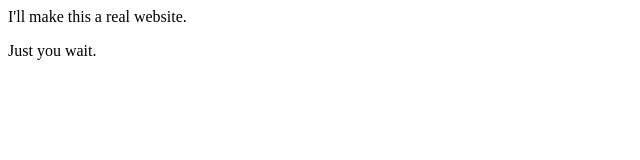
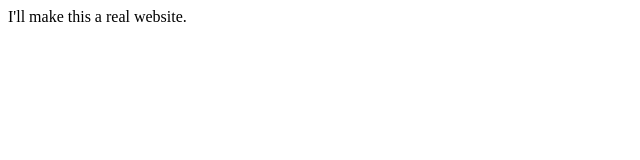
Before and after one commit to tigerfixes/shittyblog, a plain HTML site: page index.html in a window 1280 px wide. Shown: the full height of the page, 0-640 px from the left. Drawn offline with Linux system fonts and the light colour scheme.

Commit message:
Update index.html

```diff
--- a/index.html
+++ b/index.html
@@ -1,3 +1 @@
 <p>I'll make this a real website.</p>
-
-<p>Just you wait.</p>
```
